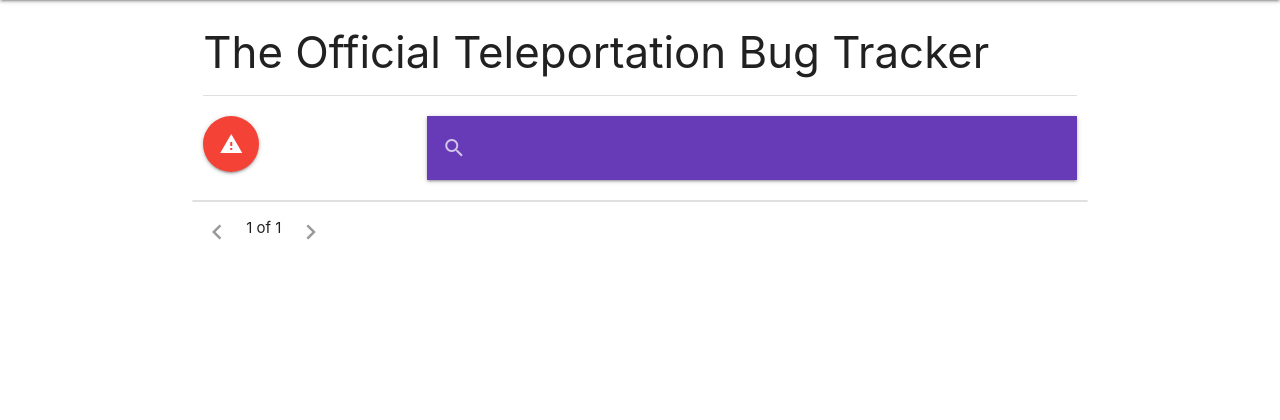
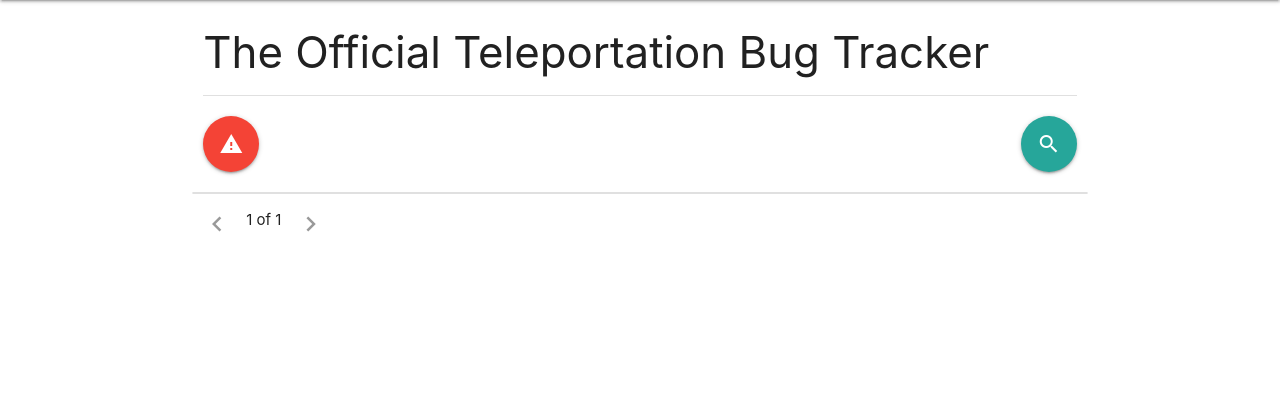
Before and after one commit to scottymcandrew/teleporter, a Django app: page /bugs/all_bugs/ in a window 1280 px wide. Shown: the part 64-484 px from the top of the page. Run offline with Django 3.2, Linux system fonts and the light colour scheme; the visitor is signed in with stand-in values (Sample User, id 1); data that the repository does not hold is empty; some libraries are stand-ins or nearby versions.

Commit message:
Added bug search functionality

```diff
--- a/bugs/forms.py
+++ b/bugs/forms.py
@@ -31,3 +31,7 @@ class BugCommentForm(forms.ModelForm):
     class Meta:
         model = BugComment
         fields = ('comment',)
+
+
+class SearchForm(forms.Form):
+    query = forms.CharField()
--- a/bugs/urls.py
+++ b/bugs/urls.py
@@ -7,4 +7,5 @@ urlpatterns = [
     path('create_bug_report/', views.create_bug_report, name='create_bug_report'),
     path('detail/<int:id>/', views.bug_detail, name='bug_detail'),
     path('vote/', views.bug_vote, name='bug_vote'),
+    path('search/', views.bug_search, name='bug_search')
 ]
--- a/bugs/views.py
+++ b/bugs/views.py
@@ -1,12 +1,13 @@
 from django.shortcuts import render, redirect, get_object_or_404
 from django.contrib import messages
+from django.contrib.postgres.search import SearchVector
 from django.contrib.auth.decorators import login_required
 from common.decorators import ajax_required
 from django.http import JsonResponse
 from django.views.decorators.http import require_POST
 from django.core.paginator import Paginator, EmptyPage, PageNotAnInteger
 from .models import Bug, BugComment, Vote
-from .forms import CreateBugReport, BugCommentForm
+from .forms import CreateBugReport, BugCommentForm, SearchForm
 
 
 @login_required
@@ -93,3 +94,19 @@ def bug_vote(request):
         except:
             pass
     return JsonResponse({'status': 'ko'})
+
+
+def bug_search(request):
+    form = SearchForm
+    query = None
+    results = []
+    if 'query' in request.GET:
+        form = SearchForm(request.GET)
+        if form.is_valid():
+            query = form.cleaned_data['query']
+            results = Bug.objects.annotate(search=SearchVector('title', 'description')).filter(search=query)
+
+    return render(request, 'bugs/search.html',
+                  {'form': form,
+                   'query': query,
+                   'results': results})
--- a/templates/bugs/bugs.html
+++ b/templates/bugs/bugs.html
@@ -12,25 +12,24 @@
 
     <!-- Bug list toolbar -->
     <div class="row">
-        <div class="col s3">
-            <a href="{% url 'create_bug_report' %}"
-               class="btn-floating btn-large waves-effect waves-light red tooltipped" data-position="right"
-               data-tooltip="Report new bug">
-                <i class="material-icons">report_problem</i></a>
+        <div class="col s12">
+            <span class="left">
+                <a href="{% url 'create_bug_report' %}"
+                   class="btn-floating btn-large waves-effect waves-light red tooltipped" data-position="right"
+                   data-tooltip="Report new bug">
+                    <i class="material-icons">report_problem</i></a>
+            </span>
+            <span class="right">
+                <a href="{% url 'bug_search' %}" class="btn-floating btn-large waves-effect waves-light tooltipped"#}
+                   data-position="left" data-tooltip="Search for bugs">
+                    <i class="material-icons">search</i></a>
+            </span>
         </div>
-        <div class="col s9">
-            <nav class="deep-purple">
-                <div class="nav-wrapper">
-                    <form>
-                        <div class="input-field">
-                            <input id="search" type="search" required>
-                            <label class="label-icon" for="search"><i class="material-icons">search</i></label>
-                            <i class="material-icons">close</i>
-                        </div>
-                    </form>
-                </div>
-            </nav>
-        </div>
+        {#        <div class="col s3 right-align">#}
+        {#            <a href="{% url 'bug_search' %}" class="btn-floating btn-large waves-effect waves-light tooltipped"#}
+        {#               data-position="left" data-tooltip="Search for bugs">#}
+        {#                <i class="material-icons">search</i></a>#}
+        {#        </div>#}
     </div>
 
     <!-- Bug list -->
```
Also changed, not shown: templates/bugs/search.html (added, +44 -0 lines).
